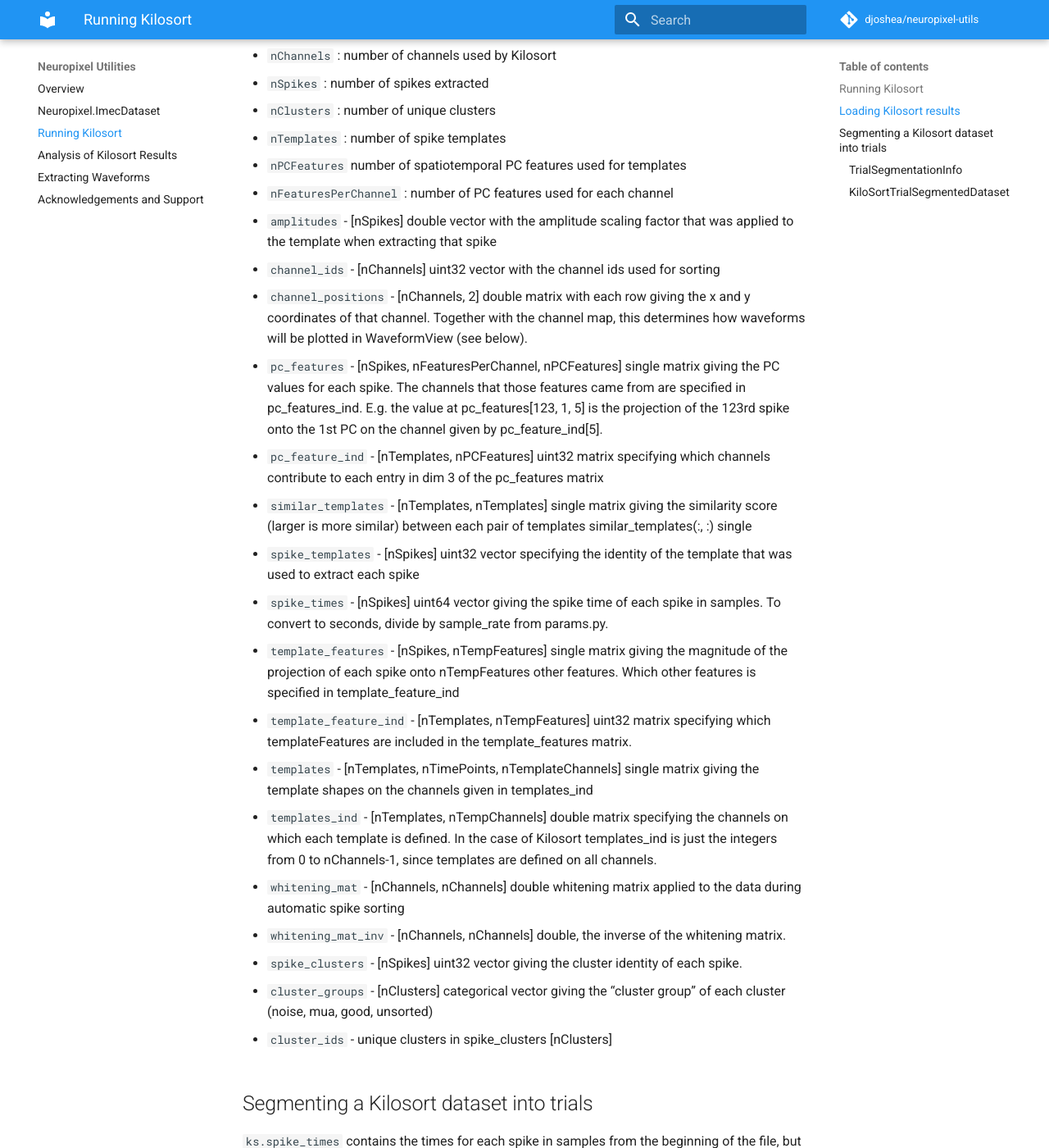
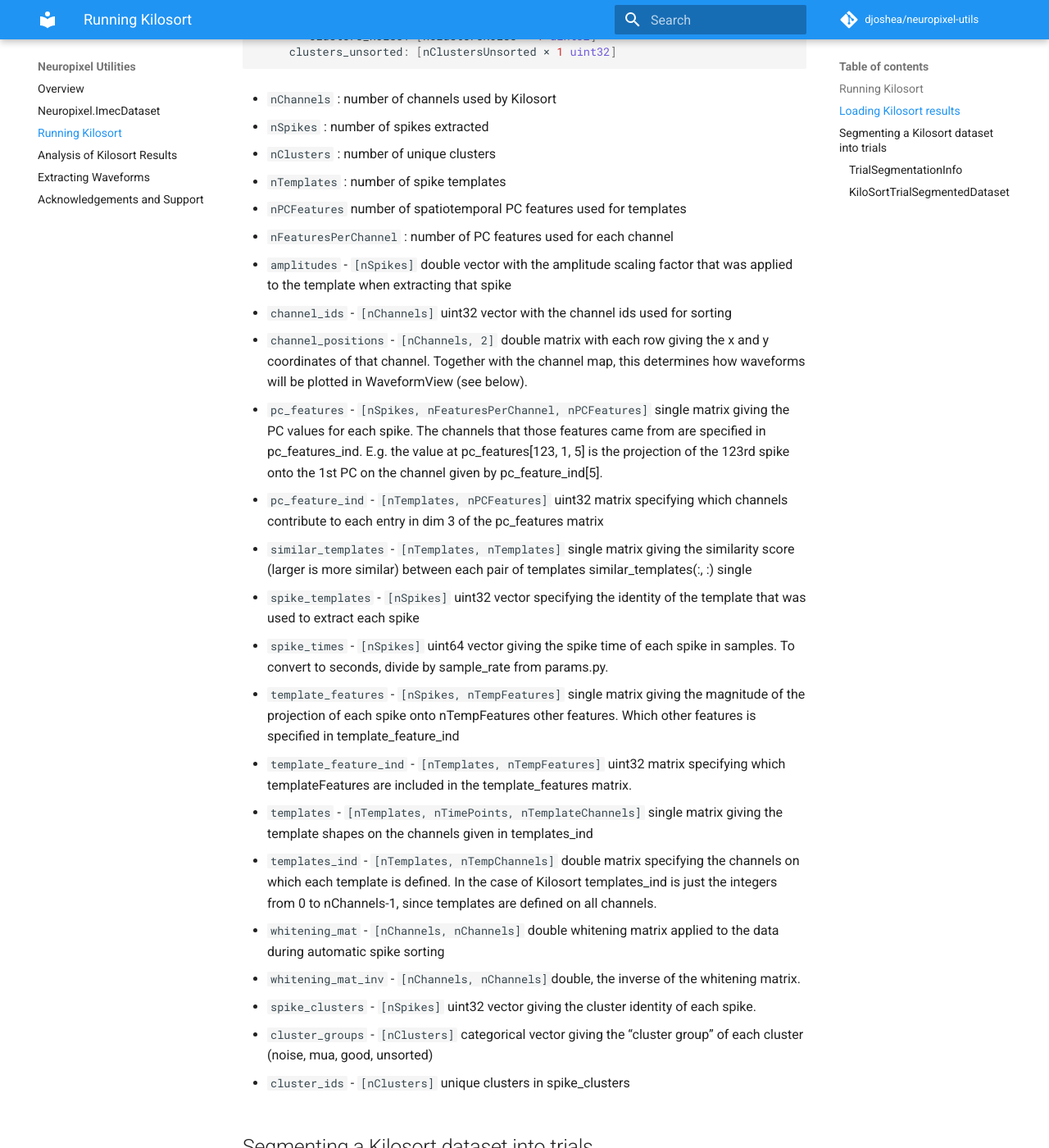
Before and after one commit to djoshea/neuropixel-utils, an MkDocs documentation site: the page built from docs/kilosort.md, in a window 1280 px wide and 1400 px high, scrolled down 1996 px. Shown: the whole window at 82% size. Built offline with MkDocs 1.6.1 and Material for MkDocs 9.7.7, drawn with Linux system fonts in a browser that asks for light colours; comment, search, counter and statistics services are not loaded; some of the changed text lies outside the part shown.

````diff
--- a/docs/kilosort.md
+++ b/docs/kilosort.md
@@ -8,6 +8,10 @@ To run Kilosort or Kilosort2 on an ImecDataset:
 
 ```matlab
 Neuropixel.runKilosort1(imec, ...);
+```
+
+Or for Kilosort 2:
+```matlab
 Neuropixel.runKiloSort2(imec, ...);
 ```
 
@@ -93,40 +97,40 @@ KiloSortDataset with properties:
 
 * `nFeaturesPerChannel` : number of PC features used for each channel
 
-* `amplitudes` - [nSpikes] double vector with the amplitude scaling factor that was applied to the template when extracting that spike
+* `amplitudes` - `[nSpikes]` double vector with the amplitude scaling factor that was applied to the template when extracting that spike
 
-* `channel_ids` - [nChannels] uint32 vector with the channel ids used for sorting
+* `channel_ids` - `[nChannels]` uint32 vector with the channel ids used for sorting
 
-* `channel_positions` - [nChannels, 2] double matrix with each row giving the x and y coordinates of that channel. Together with the channel map, this determines how waveforms will be plotted in WaveformView (see below).
+* `channel_positions` - `[nChannels, 2]` double matrix with each row giving the x and y coordinates of that channel. Together with the channel map, this determines how waveforms will be plotted in WaveformView (see below).
 
-* `pc_features` - [nSpikes, nFeaturesPerChannel, nPCFeatures] single matrix giving the PC values for each spike. The channels that those features came from are specified in pc_features_ind. E.g. the value at pc_features[123, 1, 5] is the projection of the 123rd spike onto the 1st PC on the channel given by pc_feature_ind[5].
+* `pc_features` - `[nSpikes, nFeaturesPerChannel, nPCFeatures]` single matrix giving the PC values for each spike. The channels that those features came from are specified in pc_features_ind. E.g. the value at pc_features[123, 1, 5] is the projection of the 123rd spike onto the 1st PC on the channel given by pc_feature_ind[5].
 
-* `pc_feature_ind` - [nTemplates, nPCFeatures] uint32 matrix specifying which channels contribute to each entry in dim 3 of the pc_features matrix
+* `pc_feature_ind` - `[nTemplates, nPCFeatures]` uint32 matrix specifying which channels contribute to each entry in dim 3 of the pc_features matrix
 
-* `similar_templates` - [nTemplates, nTemplates] single matrix giving the similarity score (larger is more similar) between each pair of templates
+* `similar_templates` - `[nTemplates, nTemplates]` single matrix giving the similarity score (larger is more similar) between each pair of templates
 similar_templates(:, :) single
 
-* `spike_templates` - [nSpikes] uint32 vector specifying the identity of the template that was used to extract each spike
+* `spike_templates` - `[nSpikes]` uint32 vector specifying the identity of the template that was used to extract each spike
 
-* `spike_times` - [nSpikes] uint64 vector giving the spike time of each spike in samples. To convert to seconds, divide by sample_rate from params.py.
+* `spike_times` - `[nSpikes]` uint64 vector giving the spike time of each spike in samples. To convert to seconds, divide by sample_rate from params.py.
 
-* `template_features` - [nSpikes, nTempFeatures] single matrix giving the magnitude of the projection of each spike onto nTempFeatures other features. Which other features is specified in template_feature_ind
+* `template_features` - `[nSpikes, nTempFeatures]` single matrix giving the magnitude of the projection of each spike onto nTempFeatures other features. Which other features is specified in template_feature_ind
 
-* `template_feature_ind` - [nTemplates, nTempFeatures] uint32 matrix specifying which templateFeatures are included in the template_features matrix.
+* `template_feature_ind` - `[nTemplates, nTempFeatures]` uint32 matrix specifying which templateFeatures are included in the template_features matrix.
 
-* `templates` - [nTemplates, nTimePoints, nTemplateChannels] single matrix giving the template shapes on the channels given in templates_ind
+* `templates` - `[nTemplates, nTimePoints, nTemplateChannels]` single matrix giving the template shapes on the channels given in templates_ind
 
-* `templates_ind` - [nTemplates, nTempChannels] double matrix specifying the channels on which each template is defined. In the case of Kilosort templates_ind is just the integers from 0 to nChannels-1, since templates are defined on all channels.
+* `templates_ind` - `[nTemplates, nTempChannels]` double matrix specifying the channels on which each template is defined. In the case of Kilosort templates_ind is just the integers from 0 to nChannels-1, since templates are defined on all channels.
 
-* `whitening_mat` - [nChannels, nChannels] double whitening matrix applied to the data during automatic spike sorting
+* `whitening_mat` - `[nChannels, nChannels]` double whitening matrix applied to the data during automatic spike sorting
 
-* `whitening_mat_inv` - [nChannels, nChannels] double, the inverse of the whitening matrix.
+* `whitening_mat_inv` - `[nChannels, nChannels] `double, the inverse of the whitening matrix.
 
-* `spike_clusters` - [nSpikes] uint32 vector giving the cluster identity of each spike.
+* `spike_clusters` - `[nSpikes]` uint32 vector giving the cluster identity of each spike.
 
-* `cluster_groups` - [nClusters] categorical vector giving the "cluster group" of each cluster (noise, mua, good, unsorted)
+* `cluster_groups` - `[nClusters]` categorical vector giving the "cluster group" of each cluster (noise, mua, good, unsorted)
 
-* `cluster_ids` - unique clusters in spike_clusters [nClusters]
+* `cluster_ids` - `[nClusters]` unique clusters in spike_clusters
 
 ## Segmenting a Kilosort dataset into trials
 
````
Also changed, not shown: other parts of docs/kilosort.md (+2 -2 lines), docs/acknowledgements.md (+2 -3 lines), docs/imec_dataset.md (+15 -5 lines), docs/index.md (+11 -11 lines), docs/waveforms.md (+5 -4 lines).
